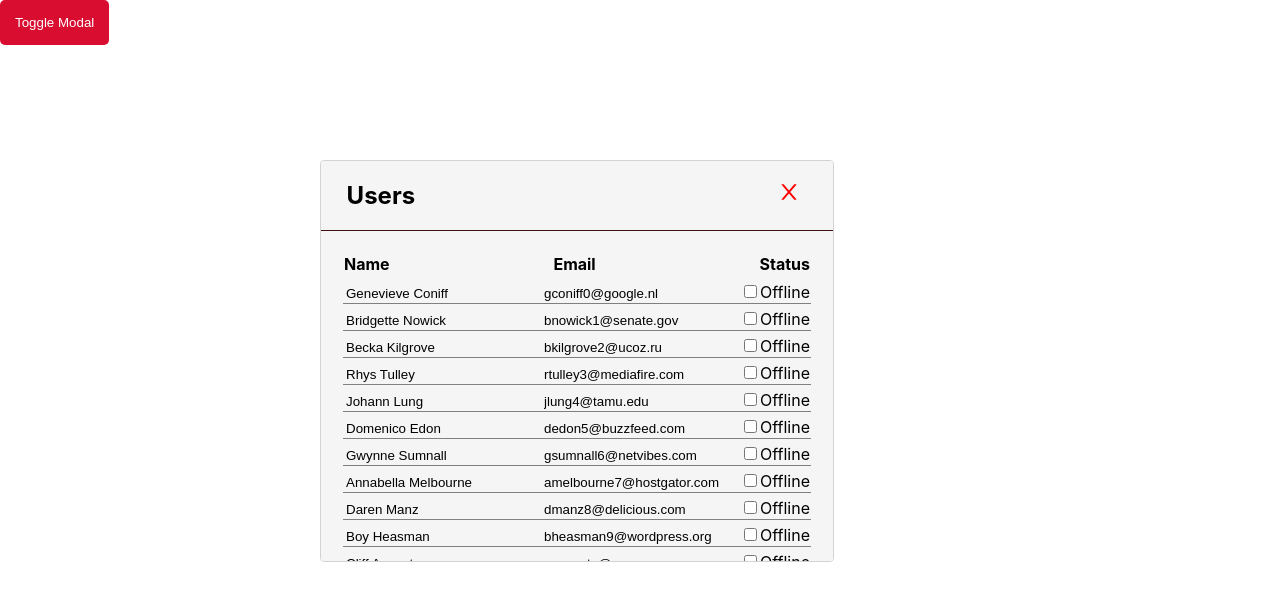
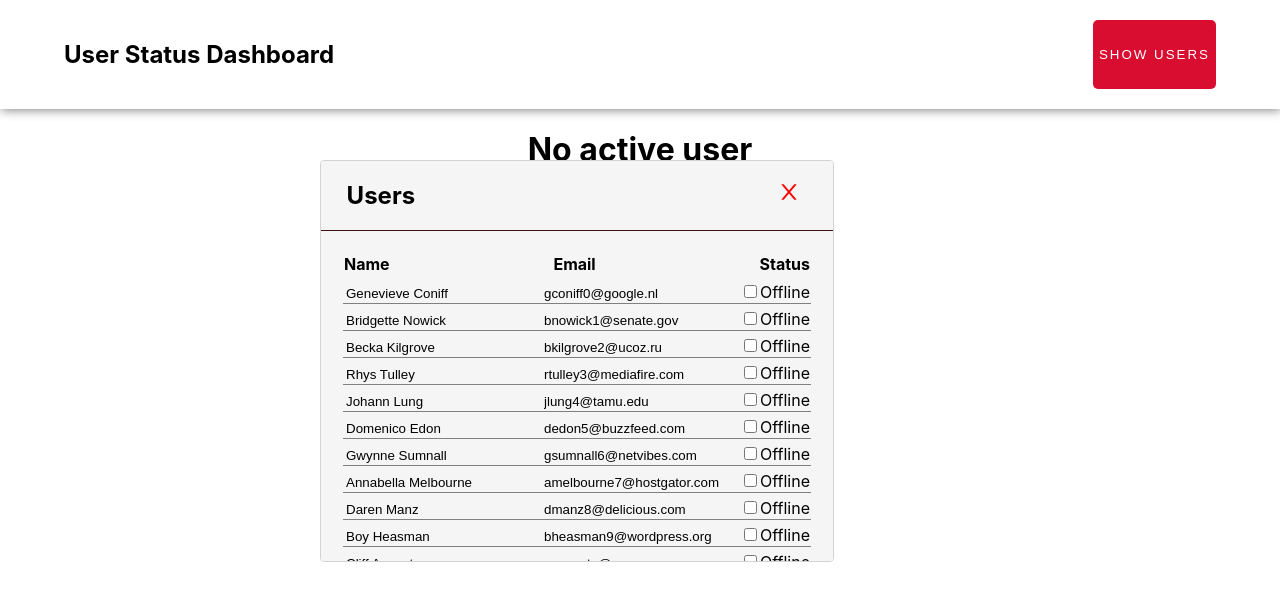
Before and after one commit to SteTheDiver/typescript-table-challenge, a React (Create React App) app: page / in a window 1280 px wide. Shown: the top 600 px of the page. Built offline with nearby package versions, Linux system fonts and the light colour scheme.

Commit message:
Display active user

```diff
--- a/src/App.tsx
+++ b/src/App.tsx
@@ -1,8 +1,8 @@
 import React, { useState } from "react";
+import users from "./users-mock.json";
+import Modal from "./components/Modal";
 
 import styled from "styled-components";
-import Modal from "./components/Modal";
-import users from "./users-mock.json";
 
 export type User = {
   id: number;
@@ -29,16 +29,7 @@ function App() {
     });
     setAllUsers(newArr);
   };
-  //   setAllUsers(
-  //     allUsers.map((user: User) => {
-  //       if (user.id === userId) {
-  //         return { ...user, active: nextSeen };
-  //       } else {
-  //         return user;
-  //       }
-  //     })
-  //   );
-  // };
+
   const handleName = (userId: number, newName: string) => {
     const newArr = allUsers.map((user: User) => {
       if (user.id === userId) {
@@ -49,6 +40,7 @@ function App() {
     });
     setAllUsers(newArr);
   };
+
   const handleEmail = (userId: number, newEmail: string) => {
     const newArr = allUsers.map((user: User) => {
       if (user.id === userId) {
@@ -60,22 +52,29 @@ function App() {
     setAllUsers(newArr);
   };
 
-  let foo = allUsers
+  let activeUser: string[] = allUsers
     .filter((user) => user.active === true)
     .map((newUser) => {
       return newUser.email;
     });
 
-  console.log(foo);
-
-  console.log(isModalOpen);
-
   return (
-    <Wrapper className="App">
-      <button onClick={handleToggleModal} className="btn-toggle">
-        Toggle Modal
-      </button>
-      <h1>{foo}</h1>
+    <Wrapper>
+      <nav className="nav">
+        <div className="nav-center">
+          <h2>User Status Dashboard</h2>
+          <button onClick={handleToggleModal} className="btn-toggle">
+            Show users
+          </button>
+        </div>
+      </nav>
+      <div className="section-center">
+        <h1>
+          {activeUser.length > 0
+            ? `Active user: ${activeUser} `
+            : "No active user"}
+        </h1>
+      </div>
       {isModalOpen ? (
         <Modal
           toggle={handleToggleModal}
@@ -84,8 +83,7 @@ function App() {
           toggleStatus={handleStatus}
           handleName={handleName}
           handleEmail={handleEmail}
-          // foo={foo}
-          // filteredUsers={filteredUsers}
+          activeUser={activeUser}
         />
       ) : null}
     </Wrapper>
@@ -93,18 +91,43 @@ function App() {
 }
 
 const Wrapper = styled.main`
+  display: flex;
+  flex-direction: column;
+
+  .nav {
+    align-items: center;
+    display: flex;
+    height: fit-content;
+    padding: 20px 0;
+    width: 100%;
+    justify-content: center;
+    box-shadow: 1px 1px 10px grey;
+
+    .nav-center {
+      display: flex;
+      justify-content: space-between;
+      width: 90%;
+    }
+  }
+
   .btn-toggle {
-    padding: 15px;
     background-color: #d80d30;
     color: white;
     border-radius: 5px;
     border: none;
     cursor: pointer;
+    text-transform: uppercase;
+    letter-spacing: 2px;
 
     :hover {
       background-color: #ad0a20;
     }
   }
+
+  .section-center {
+    display: flex;
+    justify-content: center;
+  }
 `;
 
 export default App;
```
